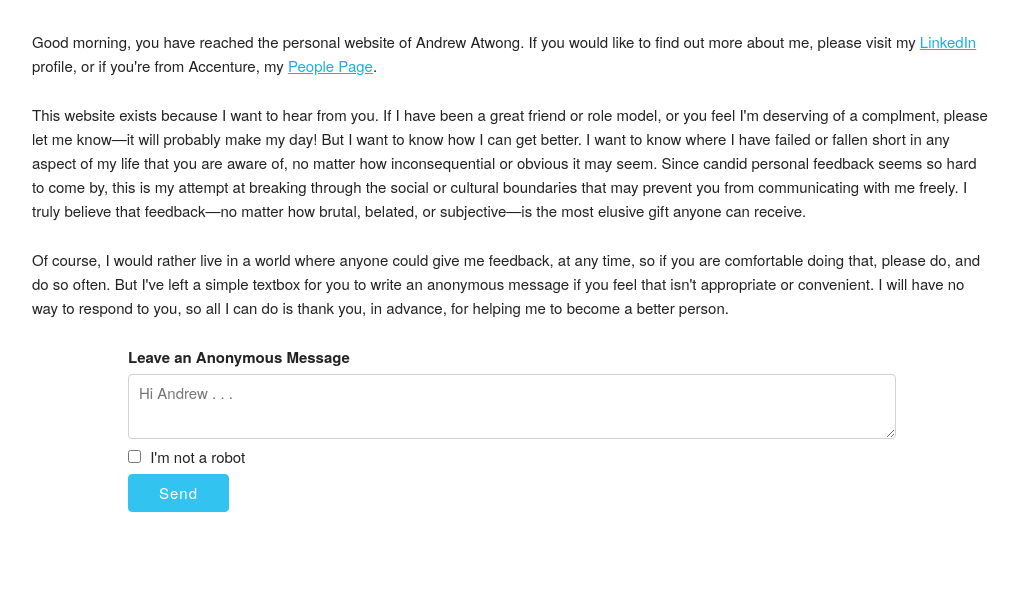
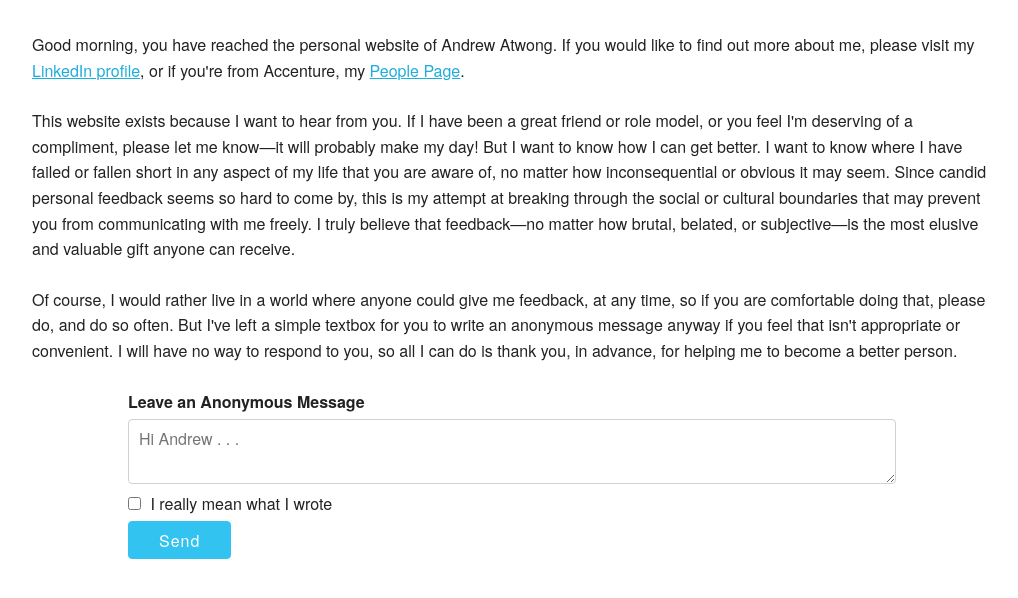
Before and after one commit to aatwong/old-personal, a Jekyll site: the page index.html, which Jekyll copies as it is, in a window 1280 px wide. Shown: the top 598 px of the page, without its empty margins (128-1146 px from the left). Built offline with Jekyll 4.4.1, drawn with Linux system fonts in a browser that asks for light colours; nearby versions of some CDN libraries; library files that are not in the unit come from our copies.

Commit message:
made small edits and typo check

```diff
--- a/css/skeleton.css
+++ b/css/skeleton.css
@@ -122,7 +122,7 @@ are based on 10px sizing. So basically 1.5rem = 15px :) */
 html {
   font-size: 62.5%; }
 body {
-  font-size: 1.5em; /* currently ems cause chrome bug misinterpreting rems on body element */
+  font-size: 1.6em; /* currently ems cause chrome bug misinterpreting rems on body element */
   line-height: 1.6;
   font-weight: 400;
   font-family: "Raleway", "HelveticaNeue", "Helvetica Neue", Helvetica, Arial, sans-serif;
--- a/index.html
+++ b/index.html
@@ -23,14 +23,15 @@
       <p>
         <script> Greet(); </script>, you have reached the personal website of
         Andrew Atwong. If you would like to find out more about me, please visit
-        my <a href="https://www.linkedin.com/in/andrewatwong">LinkedIn</a> profile,
-        or if you're from Accenture, my
-        <a href = "https://people.accenture.com/experience.aspx?accountname=andrew.atwong">
+        my <a href="https://www.linkedin.com/in/andrewatwong" target="_blank">
+          LinkedIn profile</a>, or if you're from Accenture, my
+        <a href = "https://people.accenture.com/experience.aspx?accountname=andrew.atwong"
+        target="_blank">
           People Page</a>.
       </p>
       <p>
         This website exists because I want to hear from you. If I have been a
-        great friend or role model, or you feel I'm deserving of a complment,
+        great friend or role model, or you feel I'm deserving of a compliment,
         please let me know&mdash;it will probably make my day! But I want to know
         how I can get better. I want to know where I have failed or fallen
         short in any aspect of my life that you are aware of, no matter how
@@ -39,17 +40,16 @@
         is my attempt at breaking through the social or cultural boundaries
         that may prevent you from communicating with me freely.
         I truly believe that feedback&mdash;no matter how brutal, belated, or
-        subjective&mdash;is the most elusive gift anyone can receive.
+        subjective&mdash;is the most elusive and valuable gift anyone can receive.
       </p>
       <p>
         Of course, I would rather live in a world where anyone could give me
         feedback, at any time, so if you are comfortable doing that, please
         do, and do so often. But I've left a simple textbox for you to
-        write an anonymous message if you feel that isn't appropriate or
+        write an anonymous message anyway if you feel that isn't appropriate or
         convenient. I will have no way to respond to you, so all I can do
         is thank you, in advance, for helping me to become a better person.
       </p>
-
 
 
       <!-- <form method="post" action="">
@@ -62,33 +62,11 @@
         <label class="spam-check">
           <input type="checkbox" id="spamCheck">
           <!-- PLACEHOLDER for ReCAPTCHA -->
-          <span class="label-body">I'm not a robot</span>
+          <span class="label-body">I really mean what I wrote</span>
         </label>
         <!-- <div class="g-recaptcha" data-sitekey="6LcTxSgTAAAAAJ6tn89Uw9XWYaLJJMyo88I7wifg"></div> -->
         <button id="sendMessageButton" class="button-primary" type="submit">Send</button>
       </form>
-
-
-        <!-- <div id="wufoo-zwvdm9a1eptv04">
-  Fill out my <a href="https://aatwong.wufoo.com/forms/zwvdm9a1eptv04">online form</a>.
-  </div>
-  <div id="wuf-adv" style="font-family:inherit;font-size: small;color:#a7a7a7;text-align:center;display:block;">Use <a href="http://www.wufoo.com/gallery/templates/">Wufoo templates</a> to make your own HTML forms.</div>
-  <script type="text/javascript">var zwvdm9a1eptv04;(function(d, t) {
-  var s = d.createElement(t), options = {
-  'userName':'aatwong',
-  'formHash':'zwvdm9a1eptv04',
-  'autoResize':true,
-  'height':'377',
-  'async':true,
-  'host':'wufoo.com',
-  'header':'show',
-  'ssl':true};
-  s.src = ('https:' == d.location.protocol ? 'https://' : 'http://') + 'www.wufoo.com/scripts/embed/form.js';
-  s.onload = s.onreadystatechange = function() {
-  var rs = this.readyState; if (rs) if (rs != 'complete') if (rs != 'loaded') return;
-  try { zwvdm9a1eptv04 = new WufooForm();zwvdm9a1eptv04.initialize(options);zwvdm9a1eptv04.display(); } catch (e) {}};
-  var scr = d.getElementsByTagName(t)[0], par = scr.parentNode; par.insertBefore(s, scr);
-  })(document, 'script');</script> -->
 
 
 
--- a/sendMessage.js
+++ b/sendMessage.js
@@ -10,10 +10,10 @@ $(document).ready(function() {
 
     }
     else if ($('#anonMessage').val() == ""){ //Improve this check to include spaces; non-messages
-      alert('Please enter a message.')
+      alert('Please write a message.')
     }
     else {
-      alert('Please assert that you are not a robot');
+      alert('Please assert your candor.');
     };
   });
 });
```
